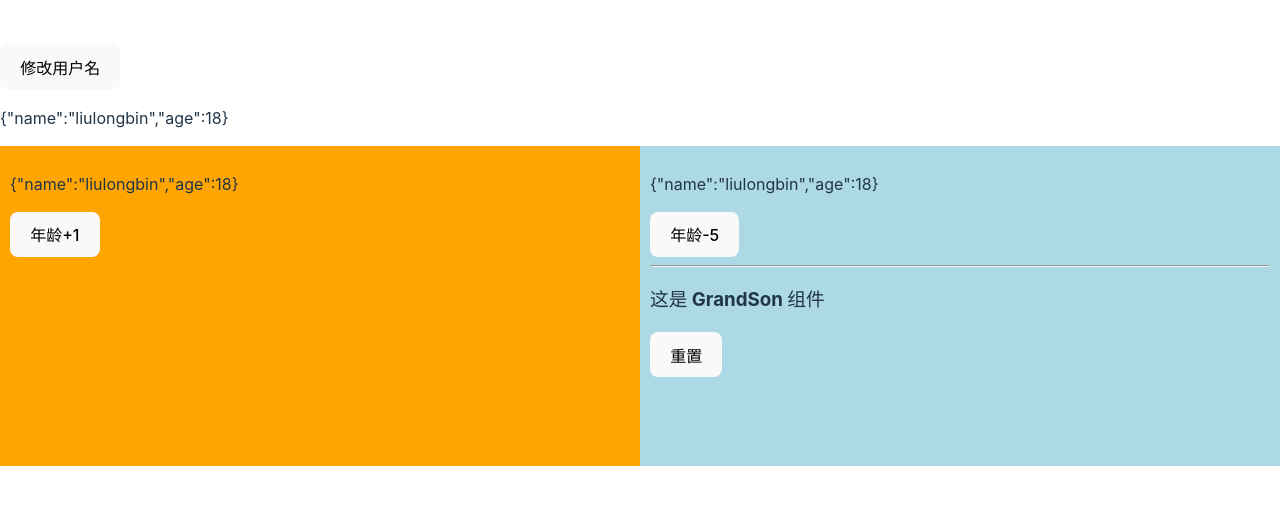
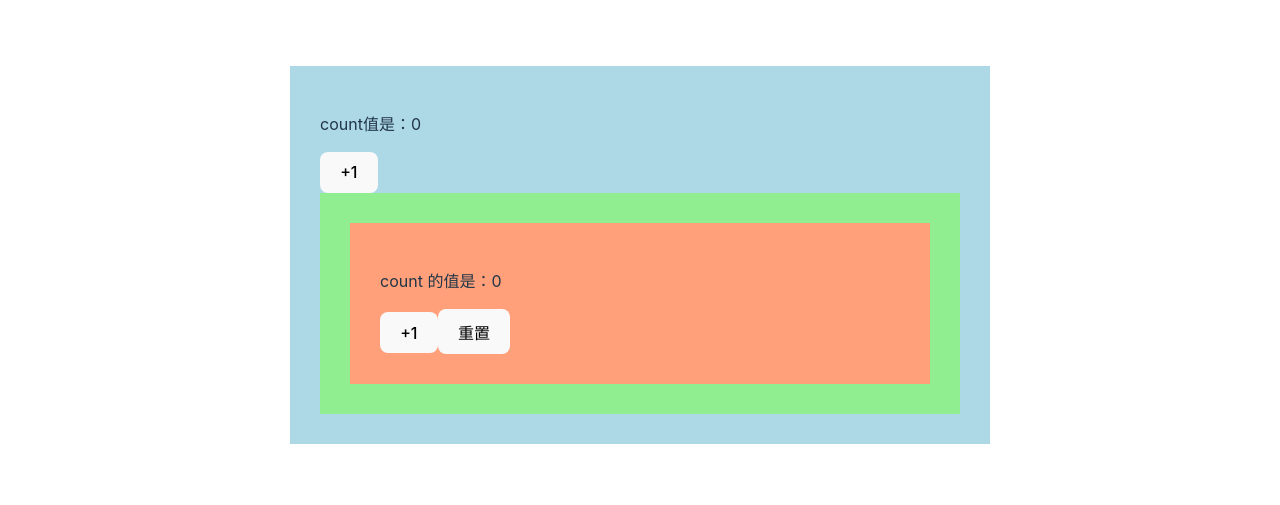
Before and after one commit to jiansun-max/react_hooks, a React (Vite) app: page / in a window 1280 px wide. Shown: the part 145-650 px from the top of the page. Built offline with nearby package versions, Linux system fonts and the light colour scheme.

Commit message:
useContext-使用Context实现多层组件之间的数据共享

```diff
--- a/src/App.tsx
+++ b/src/App.tsx
@@ -1,11 +1,11 @@
 import React from 'react'
-import { Father } from '@/components/use_reducer/01.base.tsx'
+import { LevelA } from '@/components/use_context/01.base.tsx'
 
 // React.FC<T> 表示这是一个函数式的 react 组件
 const App: React.FC = () => {
   return (
     <>
-      <Father />
+      <LevelA />
     </>
   )
 }
--- /dev/null
+++ b/src/components/use_context/01.base.tsx
@@ -0,0 +1,47 @@
+import React, { useState, useContext } from 'react'
+
+// Context 的数据类型
+type AppContextType = { count: number; setCount: React.Dispatch<React.SetStateAction<number>> }
+
+// 1. 创建 Context 对象
+const AppContext = React.createContext<AppContextType>({} as AppContextType)
+
+export const LevelA: React.FC = () => {
+  // 定义状态
+  const [count, setCount] = useState(0)
+
+  return (
+    <div style={{ padding: 30, backgroundColor: 'lightblue', width: '50vw' }}>
+      <p>count值是：{count}</p>
+      <button onClick={() => setCount((prev) => prev + 1)}>+1</button>
+      {/* 使用子组件 */}
+      <AppContext.Provider value={{ count, setCount }}>
+        <LevelB />
+      </AppContext.Provider>
+    </div>
+  )
+}
+
+export const LevelB: React.FC = () => {
+  return (
+    <div style={{ padding: 30, backgroundColor: 'lightgreen' }}>
+      {/* 使用子组件 */}
+      <LevelC />
+    </div>
+  )
+}
+
+export const LevelC: React.FC = () => {
+  const ctx = useContext(AppContext)
+  console.log(ctx)
+
+  const add = () => ctx.setCount((prev) => prev + 1)
+
+  return (
+    <div style={{ padding: 30, backgroundColor: 'lightsalmon' }}>
+      <p>count 的值是：{ctx.count}</p>
+      <button onClick={add}>+1</button>
+      <button onClick={() => ctx.setCount(0)}>重置</button>
+    </div>
+  )
+}
```
